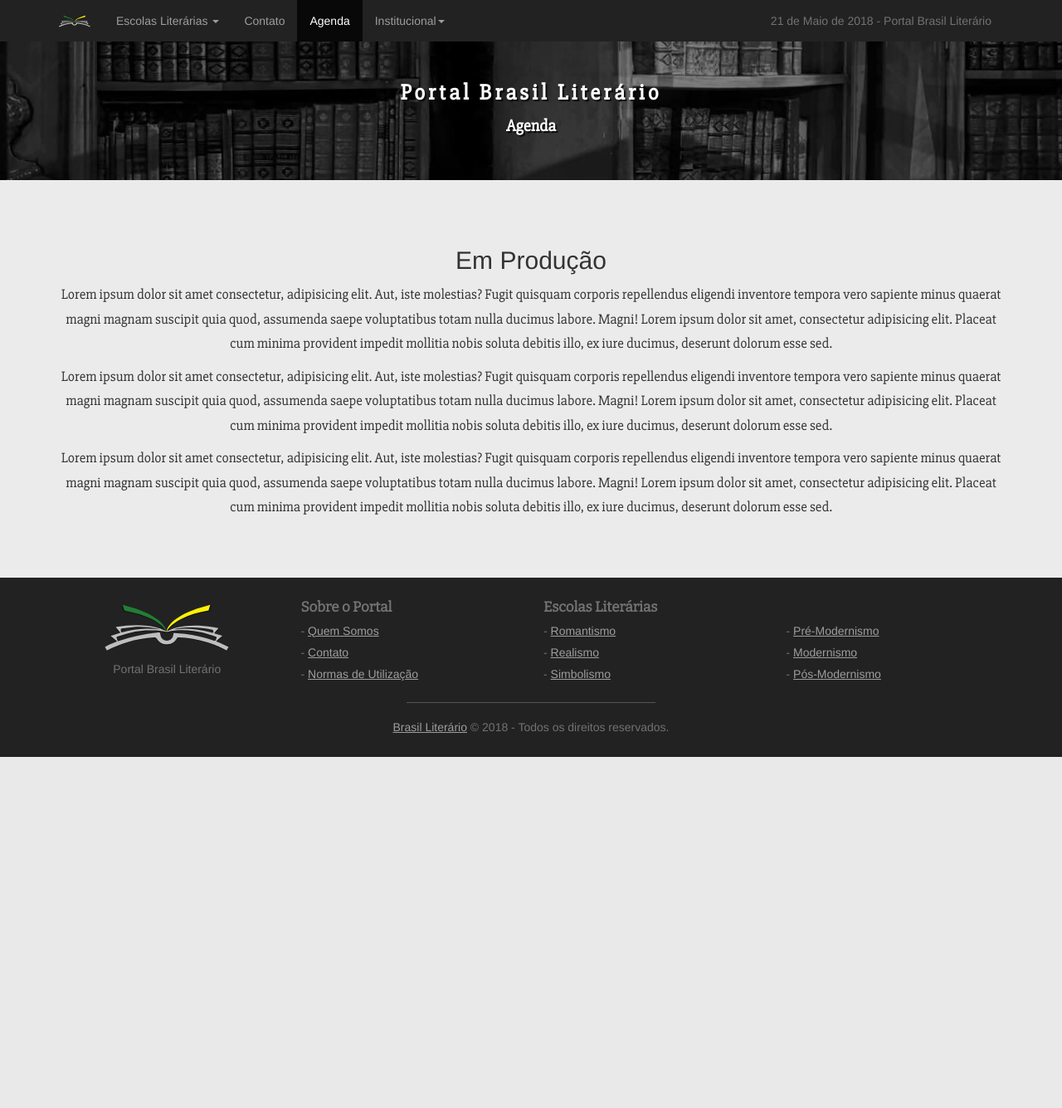
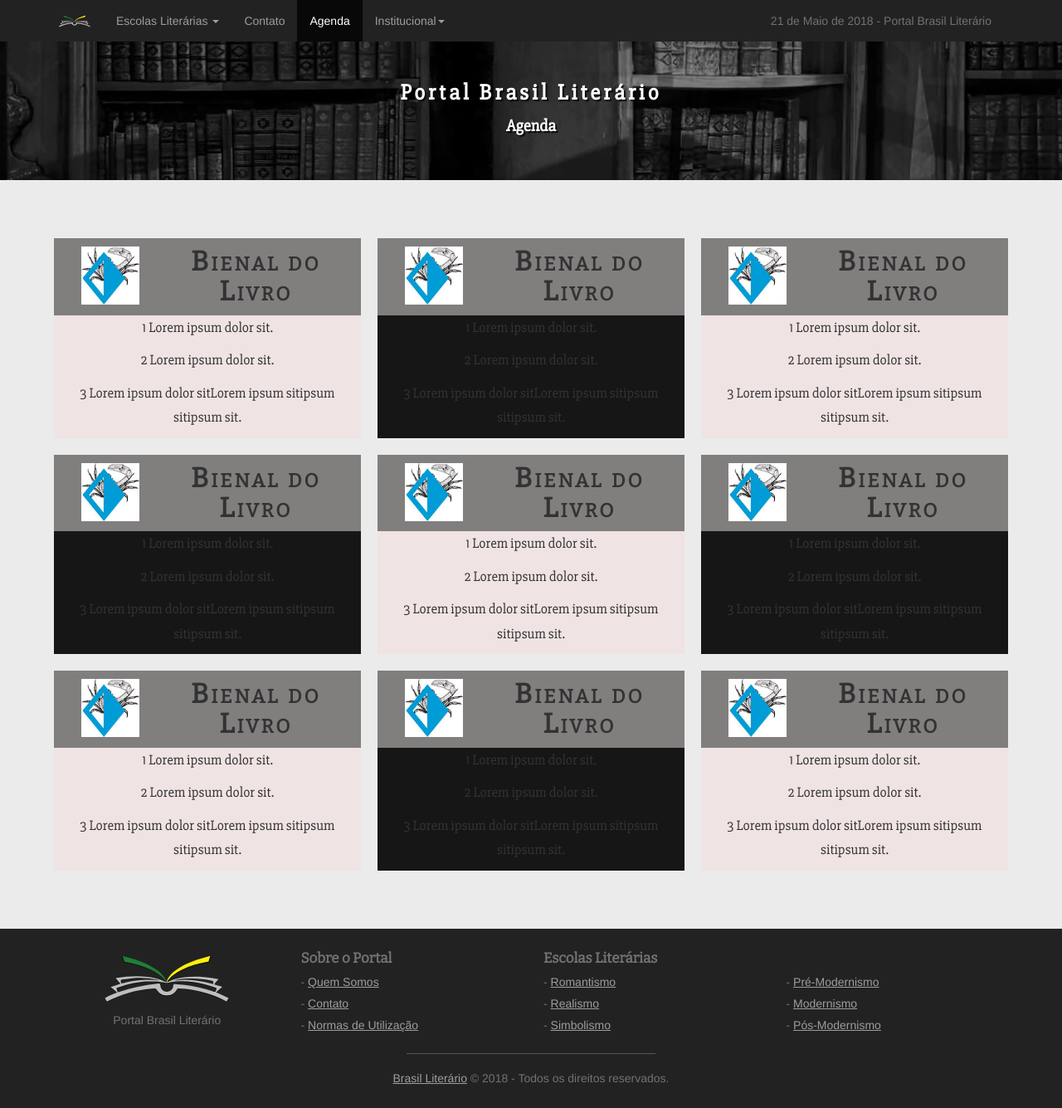
Before and after one commit to projectzr/projectzr.github.io, a PHP site: page /agenda.php in a window 1280 px wide. Shown: the whole page at 83% size. Before the commit the page ends 912 px from the top, so only its background shows below. Run offline with PHP 8.4, Linux system fonts and the light colour scheme; some libraries are stand-ins or nearby versions.

Commit message:
Correção e Postagem da agenda (pg feita pelo roberto)

```diff
--- a/site/agenda.php
+++ b/site/agenda.php
@@ -10,6 +10,7 @@
     <meta charset="utf-8">
     <title>Brasil Literário - Agenda</title>
     <?php include 'includes/estrutura/head.php'; ?>
+    <link rel="stylesheet" href="css/agenda.css">
 
 </head>
 
@@ -32,26 +33,7 @@
     <main>
         <h1 style="display: none">Conteúdo</h1>
 
-        <!-- Conteudo
-        OBS: O Section define o espaçamento padrão de uma SESSÃO,
-        container se refere a classe usada pelo bootstrap
-        –––––––––––––––––––––––––––––––––––––––––––––––––– -->
-        <article class="section container">
-            <h2>Em Produção</h2>
-            <p>Lorem ipsum dolor sit amet consectetur, adipisicing elit. Aut, iste molestias? Fugit quisquam corporis repellendus
-            eligendi inventore tempora vero sapiente minus quaerat magni magnam suscipit quia quod, assumenda saepe voluptatibus
-            totam nulla ducimus labore. Magni! Lorem ipsum dolor sit amet, consectetur adipisicing elit. Placeat cum
-            minima provident impedit mollitia nobis soluta debitis illo, ex iure ducimus, deserunt dolorum esse sed.</p>
-            <p>Lorem ipsum dolor sit amet consectetur, adipisicing elit. Aut, iste molestias? Fugit quisquam corporis repellendus
-            eligendi inventore tempora vero sapiente minus quaerat magni magnam suscipit quia quod, assumenda saepe voluptatibus
-            totam nulla ducimus labore. Magni! Lorem ipsum dolor sit amet, consectetur adipisicing elit. Placeat cum
-            minima provident impedit mollitia nobis soluta debitis illo, ex iure ducimus, deserunt dolorum esse sed.</p>
-            <p>Lorem ipsum dolor sit amet consectetur, adipisicing elit. Aut, iste molestias? Fugit quisquam corporis repellendus
-            eligendi inventore tempora vero sapiente minus quaerat magni magnam suscipit quia quod, assumenda saepe voluptatibus
-            totam nulla ducimus labore. Magni! Lorem ipsum dolor sit amet, consectetur adipisicing elit. Placeat cum
-            minima provident impedit mollitia nobis soluta debitis illo, ex iure ducimus, deserunt dolorum esse sed.</p>
-        </article>
-
+        <?php include 'includes/agenda-content.php'; ?>
     </main>
 
     <!-- Rodapé
--- /dev/null
+++ b/site/css/agenda.css
@@ -0,0 +1,20 @@
+.tevento {
+    background-color: #817e7e;
+    padding: 10px;
+}
+.eventobranco{
+     background-color: #f0e3e3;
+}
+.eventopreto{
+     background-color: #171616;
+}
+.icoevento{
+    width: 75px;
+    height: 75px;
+}
+.titulo{
+    margin: 0;
+}
+.ag-evento {
+    margin: 10px;
+}
--- /dev/null
+++ b/site/includes/agenda-content.php
@@ -0,0 +1,191 @@
+<article class="container section">
+    <div class="row ">
+        <!-------------------------------------------->
+
+        <div class="col-xs-12 col-md-4 col-lg-4">
+            <div class="ag-evento">
+                <div class="row tevento">
+                    <div class="col-xs-4 ">
+                        <img src="img/agenda/BIENAL.jpg" alt="" width="70" height="70">
+                    </div>
+                    <div class="col-xs-8 ">
+                        <h1 class="titulo">Bienal do Livro</h1>
+                    </div>
+                </div>
+                <div class="row eventobranco">
+                    <div class="col-xs-12 ">
+                        <p>1 Lorem ipsum dolor sit.</p>
+                        <p> 2 Lorem ipsum dolor sit.</p>
+                        <p> 3 Lorem ipsum dolor sitLorem ipsum sitipsum sitipsum sit.</p>
+                    </div>
+                </div>
+            </div>
+        </div>
+
+        <div class="col-xs-12 col-md-4 col-lg-4">
+            <div class="ag-evento">
+                <div class="row tevento">
+                    <div class="col-xs-4 ">
+                        <img src="img/agenda/BIENAL.jpg" alt="" width="70" height="70">
+                    </div>
+                    <div class="col-xs-8 ">
+                        <h1 class="titulo">Bienal do Livro</h1>
+                    </div>
+                </div>
+                <div class="row eventopreto">
+                    <div class="col-xs-12 ">
+                        <p>1 Lorem ipsum dolor sit.</p>
+                        <p> 2 Lorem ipsum dolor sit.</p>
+                        <p> 3 Lorem ipsum dolor sitLorem ipsum sitipsum sitipsum sit.</p>
+                    </div>
+                </div>
+            </div>
+        </div>
+
+        <div class="col-xs-12 col-md-4 col-lg-4">
+            <div class="ag-evento">
+                <div class="row tevento">
+                    <div class="col-xs-4 ">
+                        <img src="img/agenda/BIENAL.jpg" alt="" width="70" height="70">
+                    </div>
+                    <div class="col-xs-8 ">
+                        <h1 class="titulo">Bienal do Livro</h1>
+                    </div>
+                </div>
+                <div class="row eventobranco">
+                    <div class="col-xs-12 ">
+                        <p>1 Lorem ipsum dolor sit.</p>
+                        <p> 2 Lorem ipsum dolor sit.</p>
+                        <p> 3 Lorem ipsum dolor sitLorem ipsum sitipsum sitipsum sit.</p>
+                    </div>
+                </div>
+            </div>
+        </div>
+
+        <!-------------------------------------------->
+
+        <div class="col-xs-12 col-md-4 col-lg-4">
+            <div class="ag-evento">
+                <div class="row tevento">
+                    <div class="col-xs-4 ">
+                        <img src="img/agenda/BIENAL.jpg" alt="" width="70" height="70">
+                    </div>
+                    <div class="col-xs-8 ">
+                        <h1 class="titulo">Bienal do Livro</h1>
+                    </div>
+                </div>
+                <div class="row eventopreto">
+                    <div class="col-xs-12 ">
+                        <p>1 Lorem ipsum dolor sit.</p>
+                        <p> 2 Lorem ipsum dolor sit.</p>
+                        <p> 3 Lorem ipsum dolor sitLorem ipsum sitipsum sitipsum sit.</p>
+                    </div>
+                </div>
+            </div>
+        </div>
+
+        <div class="col-xs-12 col-md-4 col-lg-4">
+            <div class="ag-evento">
+                <div class="row tevento">
+                    <div class="col-xs-4 ">
+                        <img src="img/agenda/BIENAL.jpg" alt="" width="70" height="70">
+                    </div>
+                    <div class="col-xs-8 ">
+                        <h1 class="titulo">Bienal do Livro</h1>
+                    </div>
+                </div>
+                <div class="row eventobranco">
+                    <div class="col-xs-12 ">
+                        <p>1 Lorem ipsum dolor sit.</p>
+                        <p> 2 Lorem ipsum dolor sit.</p>
+                        <p> 3 Lorem ipsum dolor sitLorem ipsum sitipsum sitipsum sit.</p>
+                    </div>
+                </div>
+            </div>
+        </div>
+
+        <div class="col-xs-12 col-md-4 col-lg-4">
+            <div class="ag-evento">
+                <div class="row tevento">
+                    <div class="col-xs-4 ">
+                        <img src="img/agenda/BIENAL.jpg" alt="" width="70" height="70">
+                    </div>
+                    <div class="col-xs-8 ">
+                        <h1 class="titulo">Bienal do Livro</h1>
+                    </div>
+                </div>
+                <div class="row eventopreto">
+                    <div class="col-xs-12 ">
+                        <p>1 Lorem ipsum dolor sit.</p>
+                        <p> 2 Lorem ipsum dolor sit.</p>
+                        <p> 3 Lorem ipsum dolor sitLorem ipsum sitipsum sitipsum sit.</p>
+                    </div>
+                </div>
+            </div>
+        </div>
+
+        <!-------------------------------------------->
+
+        <div class="col-xs-12 col-md-4 col-lg-4">
+            <div class="ag-evento">
+                <div class="row tevento">
+                    <div class="col-xs-4 ">
+                        <img src="img/agenda/BIENAL.jpg" alt="" width="70" height="70">
+                    </div>
+                    <div class="col-xs-8 ">
+                        <h1 class="titulo">Bienal do Livro</h1>
+                    </div>
+                </div>
+                <div class="row eventobranco">
+                    <div class="col-xs-12 ">
+                        <p>1 Lorem ipsum dolor sit.</p>
+                        <p> 2 Lorem ipsum dolor sit.</p>
+                        <p> 3 Lorem ipsum dolor sitLorem ipsum sitipsum sitipsum sit.</p>
+                    </div>
+                </div>
+            </div>
+        </div>
+
+        <div class="col-xs-12 col-md-4 col-lg-4">
+            <div class="ag-evento">
+                <div class="row tevento">
+                    <div class="col-xs-4 ">
+                        <img src="img/agenda/BIENAL.jpg" alt="" width="70" height="70">
+                    </div>
+                    <div class="col-xs-8 ">
+                        <h1 class="titulo">Bienal do Livro</h1>
+                    </div>
+                </div>
+                <div class="row eventopreto">
+                    <div class="col-xs-12 ">
+                        <p>1 Lorem ipsum dolor sit.</p>
+                        <p> 2 Lorem ipsum dolor sit.</p>
+                        <p> 3 Lorem ipsum dolor sitLorem ipsum sitipsum sitipsum sit.</p>
+                    </div>
+                </div>
+            </div>
+        </div>
+
+        <div class="col-xs-12 col-md-4 col-lg-4">
+            <div class="ag-evento">
+                <div class="row tevento">
+                    <div class="col-xs-4 ">
+                        <img src="img/agenda/BIENAL.jpg" alt="" width="70" height="70">
+                    </div>
+                    <div class="col-xs-8 ">
+                        <h1 class="titulo">Bienal do Livro</h1>
+                    </div>
+                </div>
+                <div class="row eventobranco">
+                    <div class="col-xs-12 ">
+                        <p>1 Lorem ipsum dolor sit.</p>
+                        <p> 2 Lorem ipsum dolor sit.</p>
+                        <p> 3 Lorem ipsum dolor sitLorem ipsum sitipsum sitipsum sit.</p>
+                    </div>
+                </div>
+            </div>
+        </div>
+
+        <!-------------------------------------------->
+    </div>
+</article>
--- a/site/includes/quem-somos-content.php
+++ b/site/includes/quem-somos-content.php
@@ -27,7 +27,7 @@ quemSomos(
     // RA
     '000.0000.000.000.000',
     // Cargo
-    'Cargo teste',
+    'Analista de Conteúdo',
     // Descriçao pessoal
     'Evidentemente, o início da atividade geral de formação de atitudes apresenta tendências no sentido de aprovar a manutenção das condições financeiras e administrativas exigidas.',
 
```
Also changed, not shown: site/img/agenda/BIENAL.jpg (added), site/img/agenda/CartazhistoriaUEG.jpg (added), site/img/agenda/ESTUDOSGENEROS.jpg (added), site/img/agenda/SIMPOSIO.jpg (added), site/img/agenda/codex.jpg (added), site/img/agenda/jornadasdeartesdauems.jpg (added), site/img/agenda/prazerdaleitura.jpg (added), site/img/agenda/semanaritmoeSom.jpg (added), site/img/agenda/seminarioLUSObradecomunicacao.jpg (added).
